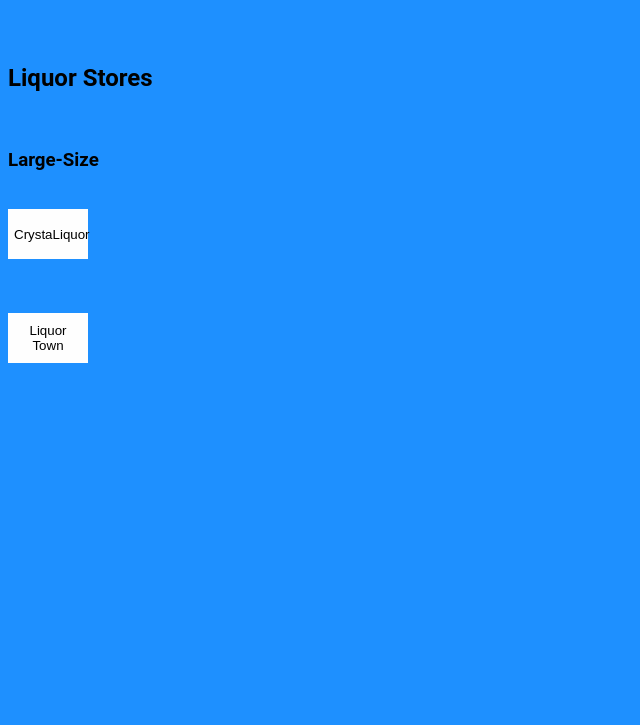
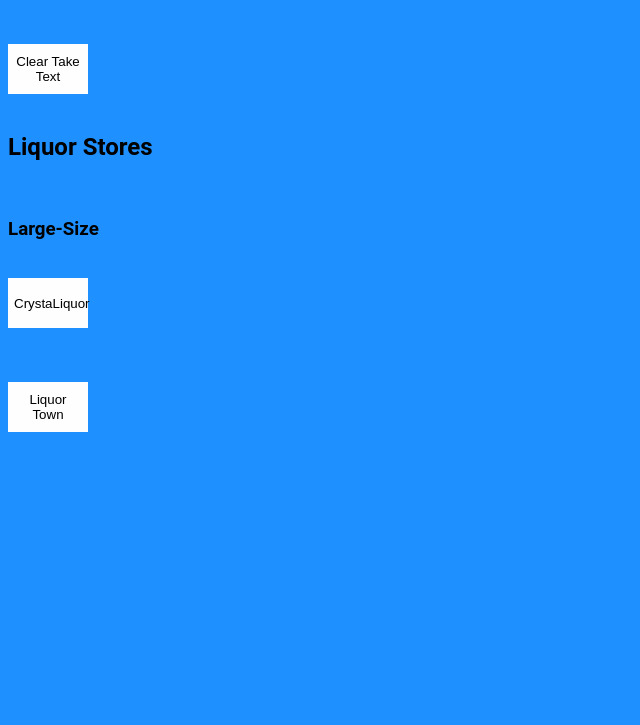
Before and after one commit to SimpleTheft-Two/SimpleTheft-Two.github.io, a plain HTML site: page index.htm in a window 1280 px wide. Shown: the part 75-800 px from the top of the page, without its empty margins (0-640 px from the left). Drawn offline with Linux system fonts and the light colour scheme.

Commit message:
Update index.htm

```diff
--- a/index.htm
+++ b/index.htm
@@ -6,6 +6,9 @@
   </head>
   <body>
     <h1>SimpleTheft Two</h1>
+    <br>
+    <br>
+    <button onclick="clear()">Clear Take Text</button>
     <br>
     <br>
     <h2>
```
